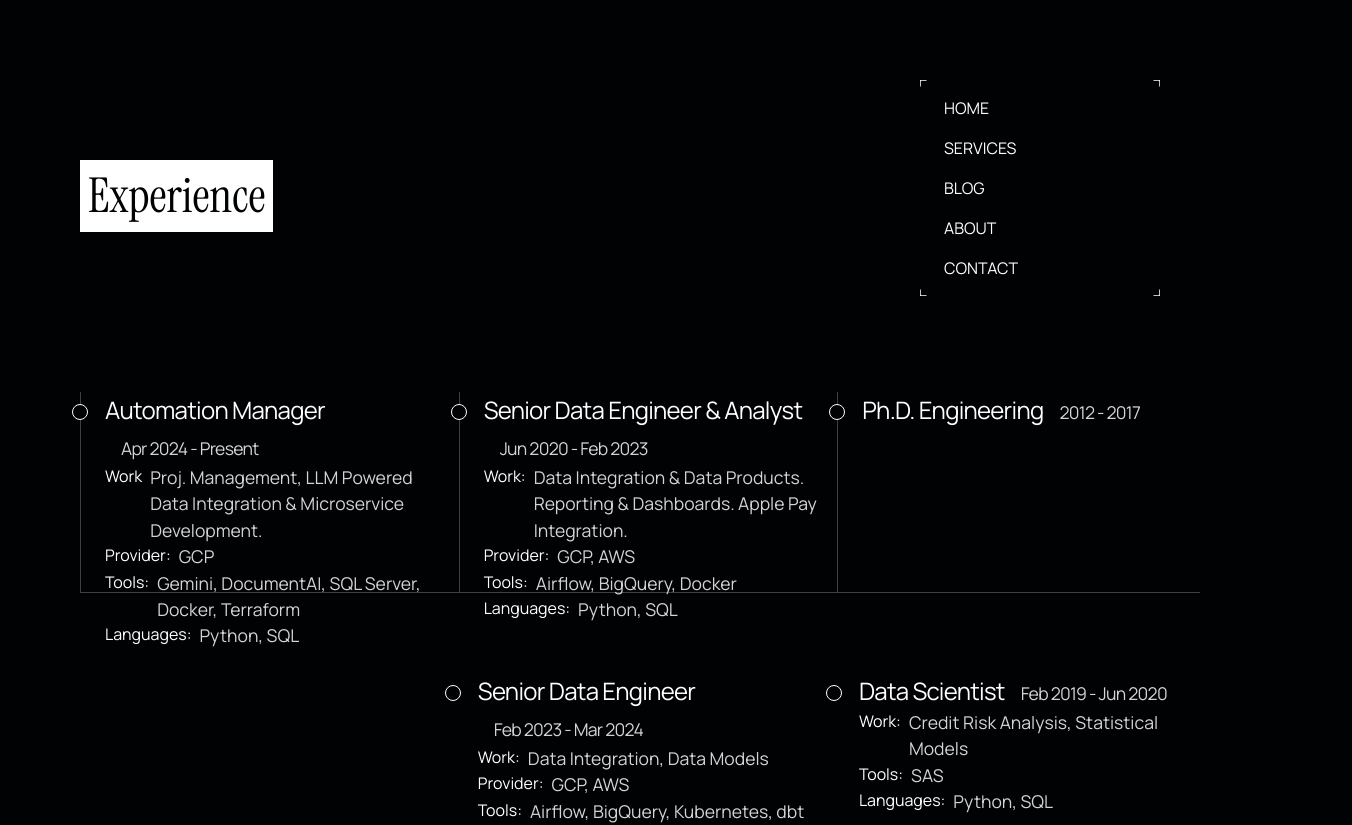
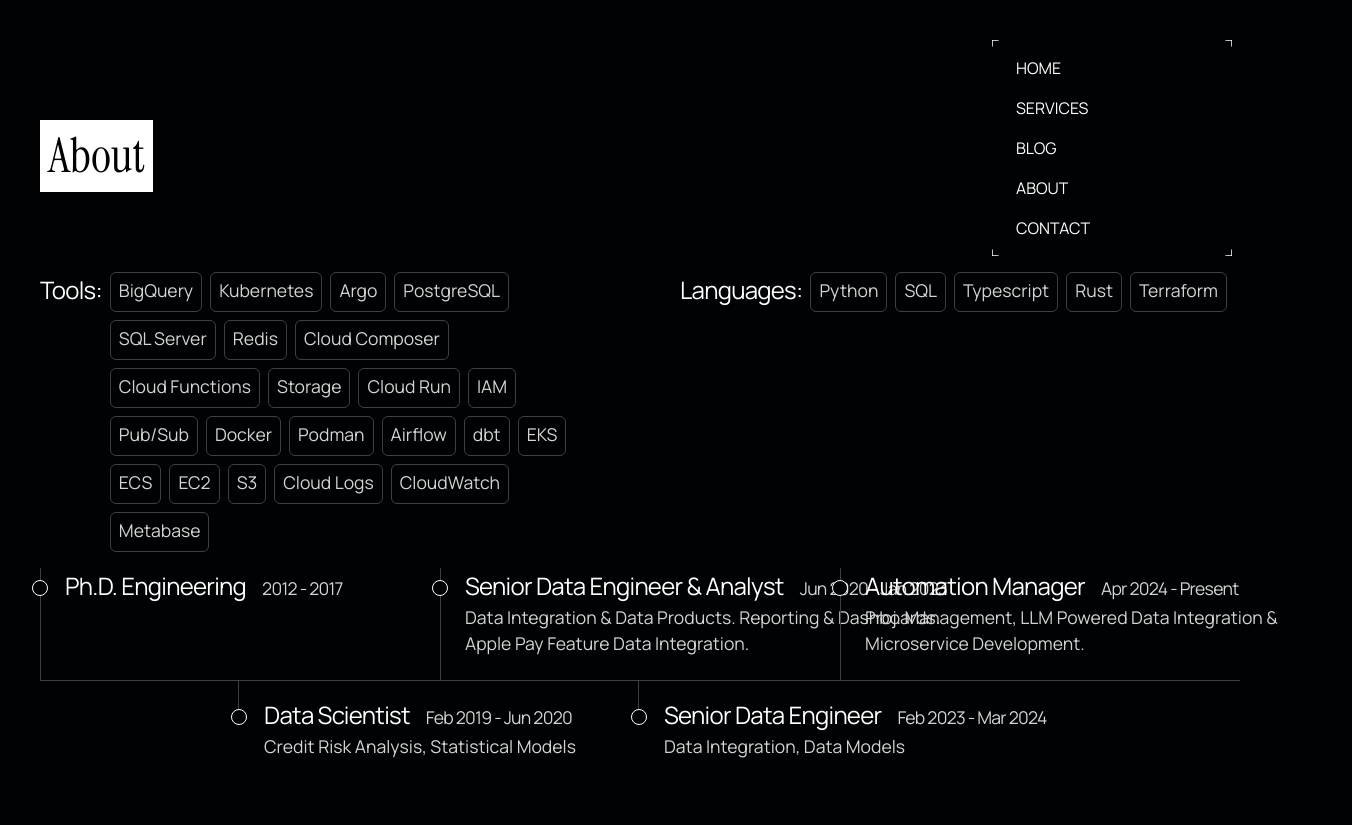
Before and after one commit to gabrielecodes/9bitssystems, a Next.js app: page /about in a window 1280 px wide. Shown: the top 825 px of the page, 1352 px wide, since content can reach past the window. Built offline with nearby package versions, Linux system fonts and the light colour scheme.

Commit message:
update about page

```diff
--- a/src/app/about/page.tsx
+++ b/src/app/about/page.tsx
@@ -10,41 +10,71 @@
 
 export default function Experience() {
   return (
-    <section id="about" className="xl:p-20 px-2 text-foreground">
+    <section id="about" className="w-full xl:h-screen xl:p-10 px-2 xl:flex xl:flex-col text-foreground selection:bg-blue-neon selection:text-background">
       <h1 className={`${serif.className} my-20 w-fit px-2 text-center inline-block transform bg-foreground text-background font-semibold`} >
-        Experience
+        About
       </h1>
 
-      <div className="w-full h-20" />
-      <div className="xl:w-full mx-auto xl:flex xl:flex-col hidden">
-        <TopColumn />
-        <div className="h-20 w-full" />
-        <BottomColumn />
+      <div className="xl:w-full xl:h-20 xl:block hidden" />
+      <div className="xl:w-full flex xl:flex-row flex-col gap-x-20">
+        <div className="w-1/2 flex gap-x-2">
+          <h3>Tools:</h3>
+          <div className="h-fit flex flex-wrap gap-2">
+            <Tool name="BigQuery" />
+            <Tool name="Kubernetes" />
+            <Tool name="Argo" />
+            <Tool name="PostgreSQL" />
+            <Tool name="SQL Server" />
+            <Tool name="Redis" />
+            <Tool name="Cloud Composer" />
+            <Tool name="Cloud Functions" />
+            <Tool name="Storage" />
+            <Tool name="Cloud Run" />
+            <Tool name="IAM" />
+            <Tool name="Pub/Sub" />
+            <Tool name="Docker" />
+            <Tool name="Podman" />
+            <Tool name="Airflow" />
+            <Tool name="dbt" />
+            <Tool name="EKS" />
+            <Tool name="ECS" />
+            <Tool name="EC2" />
+            <Tool name="S3" />
+            <Tool name="Cloud Logs" />
+            <Tool name="CloudWatch" />
+            <Tool name="Metabase" />
+          </div>
+        </div>
+        <div className="w-1/2 flex gap-x-2">
+          <h3>Languages:</h3>
+          <div className="h-fit flex flex-wrap gap-2">
+            <Tool name="Python" />
+            <Tool name="SQL" />
+            <Tool name="Typescript" />
+            <Tool name="Rust" />
+            <Tool name="Terraform" />
+          </div>
+        </div>
+      </div>
+
+      <div className="xl:w-full xl:h-1/2 mx-auto xl:flex hidden xl:flex-col items-end justify-end">
+        <div>
+          <div id="top-row" className="xl:w-full h-1/2 w-0 mb-4 grid grid-cols-6 justify-start items-end border-b border-border">
+            <Experience5 className="col-start-1 w-[32rem] h-28 pl-6 border-l border-border" />
+            <Experience3 className="col-start-3 w-[32rem] h-28 pl-6 border-l border-border" />
+            <Experience1 className="col-start-5 w-[32rem] h-28 pl-6 border-l border-border" />
+          </div>
+
+          <div id="bottom-row" className="xl:w-full h-1/2 w-0 mb-4 grid grid-cols-6 justify-start items-top">
+            <Experience4 className="col-start-2 w-[32rem] h-28 pl-6" />
+            <Experience2 className="col-start-4 w-[32rem] h-28 pl-6" />
+          </div>
+        </div>
       </div>
       <div className="xl:hidden">
         <AllExperience />
       </div>
     </section>
-  );
-}
-
-function TopColumn() {
-  return (
-    <div id="bottom-column" className="xl:w-full w-0 flex gap-x-4 justify-start items-center border-b border-border">
-      <Experience1 className="w-[32rem] h-50 pl-6 border-l border-border" />
-      <Experience3 className="w-[32rem] h-50 pl-6 border-l border-border" />
-      <Experience5 className="w-[32rem] h-50 pl-6 border-l border-border" />
-    </div>
-  );
-}
-
-function BottomColumn() {
-  return (
-    <div id="top-column" className="xl:w-full xl:h-fit xl:mx-0 mx-2 flex gap-x-4">
-      <div className="w-[32rem] h-50" />
-      <Experience2 className="w-[32rem] h-50 pl-6" />
-      <Experience4 className="w-[32rem] h-50 pl-6" />
-    </div>
   );
 }
 
@@ -55,46 +85,21 @@
         <div className="w-4 h-4 top-3 -left-[calc(2rem+1px)] absolute rounded-full bg-background border border-foreground flex" />
         Automation Manager<p className="ml-4 inline-block">Apr 2024 - Present</p>
       </h3>
-      <ul className="list-disc *:flex [&_p]:ml-2">
-        <li>
-          Work <p>Proj. Management, LLM Powered Data Integration & Microservice Development.</p>
-        </li>
-        <li>
-          Provider: <p>GCP</p>
-        </li>
-        <li>
-          Tools: <p>Gemini, DocumentAI, SQL Server, Docker, Terraform</p>
-        </li>
-        <li>
-          Languages: <p>Python, SQL</p>
-        </li>
-      </ul>
+      <p>Proj. Management, LLM Powered Data Integration & Microservice Development.</p>
     </div>
   );
 }
 
 function Experience2({ className }: { className?: string }) {
   return (
-    <div id="exp2" className={cn("xl:mb-0 mb-4", className)}>
+    <div id="exp2" className={cn("xl:mb-0 mb-4 relative", className)}>
+      <span className="col-start-1 h-8 w-[1px] bg-border absolute -left-[2px] -top-4"></span>
       <h3 className="relative">
         <div className="w-4 h-4 top-3 -left-[calc(2rem+1px)] absolute rounded-full bg-background border border-foreground xl:block hidden" />
         Senior Data Engineer<p className="ml-4 inline-block">Feb 2023 - Mar 2024</p>
       </h3>
-      <ul className="list-disc *:flex [&_p]:ml-2 text-right">
-        <li>
-          Work: <p>Data Integration, Data Models</p>
-        </li>
-        <li>
-          Provider: <p>GCP, AWS</p>
-        </li>
-        <li>
-          Tools: <p>Airflow, BigQuery, Kubernetes, dbt </p>
-        </li>
-        <li>
-          Languages: <p>Python, SQL</p>
-        </li>
-      </ul>
-    </div>
+      <p>Data Integration, Data Models</p>
+    </div >
   );
 }
 
@@ -103,44 +108,24 @@
     <div id="exp3" className={cn("xl:mb-0 mb-4", className)}>
       <h3 className="relative">
         <div className="w-4 h-4 top-3 -left-[calc(2rem+1px)] absolute rounded-full bg-background border border-foreground xl:block hidden" />
-        Senior Data Engineer & Analyst<p className="ml-4 inline-block">Jun 2020 - Feb 2023</p>
+        Senior Data Engineer & Analyst<p className="ml-4 inline-block">Jun 2020 - Jan 2023</p>
       </h3>
-      <ul className="list-disc *:flex [&_p]:ml-2">
-        <li>
-          Work: <p>Data Integration & Data Products. Reporting & Dashboards. Apple Pay Integration.</p>
-        </li>
-        <li>
-          Provider: <p>GCP, AWS</p>
-        </li>
-        <li>
-          Tools: <p>Airflow, BigQuery, Docker</p>
-        </li>
-        <li>
-          Languages: <p>Python, SQL</p>
-        </li>
-      </ul>
+      <p>Data Integration & Data Products. Reporting & Dashboards. Apple Pay Feature Data Integration.</p>
     </div>
   );
 }
 
 function Experience4({ className }: { className?: string }) {
   return (
-    <div id="exp4" className={cn("xl:mb-0 mb-4", className)}>
+    <div id="exp4" className={cn("xl:mb-0 mb-4 relative", className)}>
+      <span className="col-start-1 h-8 w-[1px] bg-border absolute -left-[2px] -top-4"></span>
       <h3 className="relative">
         <div className="w-4 h-4 top-3 -left-[calc(2rem+1px)] absolute rounded-full bg-background border border-foreground xl:block hidden" />
         Data Scientist<p className="ml-4 inline-block">Feb 2019 - Jun 2020</p>
       </h3>
-      <ul className="list-disc *:flex [&_p]:ml-2">
-        <li>
-          Work: <p>Credit Risk Analysis, Statistical Models</p>
-        </li>
-        <li>
-          Tools: <p>SAS</p>
-        </li>
-        <li>
-          Languages: <p>Python, SQL</p>
-        </li>
-      </ul>
+      <p>
+        Credit Risk Analysis, Statistical Models
+      </p>
     </div>
   );
 }
@@ -168,3 +153,10 @@
     </div>
   );
 }
+
+
+function Tool({ name }: { name: string }) {
+  return (
+    <p className="h-10 px-2 py-1 rounded-md border border-border">{name}</p>
+  )
+}
--- a/src/app/components/backgroundvideo.tsx
+++ b/src/app/components/backgroundvideo.tsx
@@ -1,5 +1,9 @@
 "use client"
 import { useState, useEffect, useRef } from "react";
+
+const VIDEO_INITIAL_DELAY = 1500 // ms initial delay
+const FADE_BEFORE_END = 1.0; // seconds before end to fade out
+const FADE_DURATION = 2000; // ms, match CSS transition
 
 
 export default function BackgroundVideo() {
@@ -21,9 +25,7 @@
     if (!video) return;
 
     let rafId: number;
-
-    const FADE_BEFORE_END = 1.0; // seconds before end to fade out
-    const FADE_DURATION = 2000; // ms, match CSS transition
+    let delayTimeout: NodeJS.Timeout;
 
     const fadeLoop = () => {
       // Start playback and fade in
@@ -51,7 +53,11 @@
     });
 
     // Start the initial loop
-    fadeLoop();
+    ;
+
+    delayTimeout = setTimeout(() => {
+      fadeLoop();
+    }, VIDEO_INITIAL_DELAY);
 
     return () => {
       cancelAnimationFrame(rafId);
--- a/src/app/hero.tsx
+++ b/src/app/hero.tsx
@@ -9,7 +9,7 @@
 
 function Hero() {
   return (
-    <section className="xl:p-20 p-2 w-full h-full flex xl:flex-row flex-col relative">
+    <section className="xl:p-10 p-2 w-full h-full flex xl:flex-row flex-col relative">
       <BackgroundVideo />
       <div className="xl:w-1/2 w-full xl:h-full h-1/2 flex xl:flex-col flex-row justify-between">
         <h1 className="xl:w-3/5 w-1/2 text-xl font-medium" style={{ fontWeight: 400, fontSize: "1.1rem" }}>
--- a/src/app/nav.tsx
+++ b/src/app/nav.tsx
@@ -57,7 +57,7 @@
 
 function SideNav() {
   return (
-    <nav className="w-60 xl:block hidden absolute top-20 left-full -translate-x-[calc(1.5*100%)] text-foreground z-100 group overflow-hidden">
+    <nav className="w-60 xl:block hidden absolute top-10 left-full -translate-x-[calc(1.2*100%)] text-foreground z-100 group overflow-hidden">
       <div className="w-full h-full relative overflow-hidde z-100">
         <span className="z-100 w-20 h-[1px] absolute -left-20 top-0 bg-gradient-to-r to-neutral-300 transition-all group-hover:left-full duration-[400ms] ease-in-out"></span>
         <span className="z-100 w-20 h-[1px] absolute left-full top-[calc(100%-1px)] bg-gradient-to-r from-neutral-300 transition-all group-hover:-left-20 duration-[400ms] ease-in-out"></span>
@@ -71,17 +71,17 @@
 
           <li className="w-full h-full">
             <Link href={"/"} className="w-full h-10 flex items-center hover:text-background hover:bg-blue-neon hover:animate-[neon-blink_5s_infinite_alternate] group/home p-4 rounded-md">
-              <span>HOME</span>
+              HOME
               <span className="w-8 h-8 ml-3 absolute left-full flex justify-center transition-all duration-[400ms] ease-in-out group-hover/home:left-24">
-                <span>&rarr;</span>
+                &rarr;
               </span>
             </Link>
           </li>
           <li className="w-full h-full">
             <Link href={"/services"} className="w-full h-10 flex items-center hover:text-background hover:bg-blue-neon hover:animate-[neon-blink_5s_infinite_alternate] group/services p-4 rounded-md">
-              <span>SERVICES</span>
+              SERVICES
               <span className="w-8 h-8 ml-3 absolute left-full flex justify-center transition-all duration-[400ms] ease-in-out group-hover/services:left-24">
-                <span>&rarr;</span>
+                &rarr;
               </span>
             </Link>
           </li>
@@ -89,23 +89,23 @@
             <Link href={"/blog"} className="w-full h-10 flex items-center group/blog hover:text-background hover:bg-blue-neon hover:animate-[neon-blink_5s_infinite_alternate] p-4 rounded-md">
               BLOG
               <span className="w-8 h-8 ml-3 absolute left-full flex justify-center transition-all duration-[400ms] ease-in-out group-hover/blog:left-24">
-                <span>&rarr;</span>
+                &rarr;
               </span>
             </Link>
           </li>
           <li className="w-full h-full">
             <Link href={"/about"} className="w-full h-10 flex items-center group/about hover:text-background hover:bg-blue-neon hover:animate-[neon-blink_5s_infinite_alternate] p-4 rounded-md">
-              <span>ABOUT</span>
+              ABOUT
               <span className="w-8 h-8 ml-3 absolute left-full flex justify-center transition-all duration-[400ms] ease-in-out group-hover/about:left-24">
-                <span>&rarr;</span>
+                &rarr;
               </span>
             </Link>
           </li>
           <li className="w-full h-full flex items-center">
             <Link href={"/#contact"} className="w-full h-10 flex items-center group/contact hover:text-background hover:bg-blue-neon hover:animate-[neon-blink_5s_infinite_alternate] p-4 rounded-md">
-              <span>CONTACT</span>
+              CONTACT
               <span className="w-8 h-8 ml-3 absolute left-full flex justify-center transition-all duration-[400ms] ease-in-out group-hover/ group-hover/contact:left-24">
-                <span>&rarr;</span>
+                &rarr;
               </span>
             </Link>
           </li>
--- a/src/app/services/page.tsx
+++ b/src/app/services/page.tsx
@@ -57,7 +57,7 @@
   }
 
   return (
-    <section id="services" className="h-fit xl:p-20 px-2 text-foreground">
+    <section id="services" className="h-fit xl:p-10 px-2 text-foreground">
       <h1
         className={`${serif.className} my-20 w-fit px-2 text-center inline-block transform bg-foreground text-background font-semibold`}
       >
@@ -93,9 +93,9 @@
           <div className="h-full p-12 flex xl:flex-row flex-col xl:gap-x-4 gap-y-4 xl:gap-y-0 items-center">
             <div className="xl:w-96 w-full h-full xl:p-8 bg-background/75 relative z-20 group/container overflow-hidden">
               <Star className="mb-8 static flex mx-auto" />
-              <h2 className="mb-6 font-black">
-                Data Strategy
-              </h2>
+              <h3 className="mb-6 font-black">
+                DATA STRATEGY
+              </h3>
               <p className="mb-4">
                 You&apos;ll gain a modern data infrastructure that supports your team decision making and extracts
                 maximum value from your data—at speed and scale.
@@ -105,9 +105,9 @@
 
             <div className="xl:w-96 w-full h-full xl:p-8 bg-background/75 relative z-20 group/container overflow-hidden">
               <Triangles className="mb-8 static flex mx-auto" />
-              <h2 className="mb-6 font-black">
-                Cloud Infrastructure
-              </h2>
+              <h3 className="mb-6 font-black">
+                CLOUD INFRASTRUCTURE
+              </h3>
               <p className="mb-4">
                 I architect a solid foundation for your business, with a secure and scalable back-end and establishing
                 seamless integration with your workflows.
@@ -117,9 +117,9 @@
 
             <div className="xl:w-96 w-full xl:p-8 bg-background/75 relative z-20 group/container overflow-hidden">
               <Squares className="mb-8 static flex mx-auto" />
-              <h2 className="mb-6 font-black">
-                Backend Software
-              </h2>
+              <h3 className="mb-6 font-black">
+                BACKEND SOFTWARE
+              </h3>
               <p className="mb-4">
                 Whether you&apos;re launching a new product or upgrading your tech stack, I deliver back-end solutions
                 built for performance, security, and growth.
```
